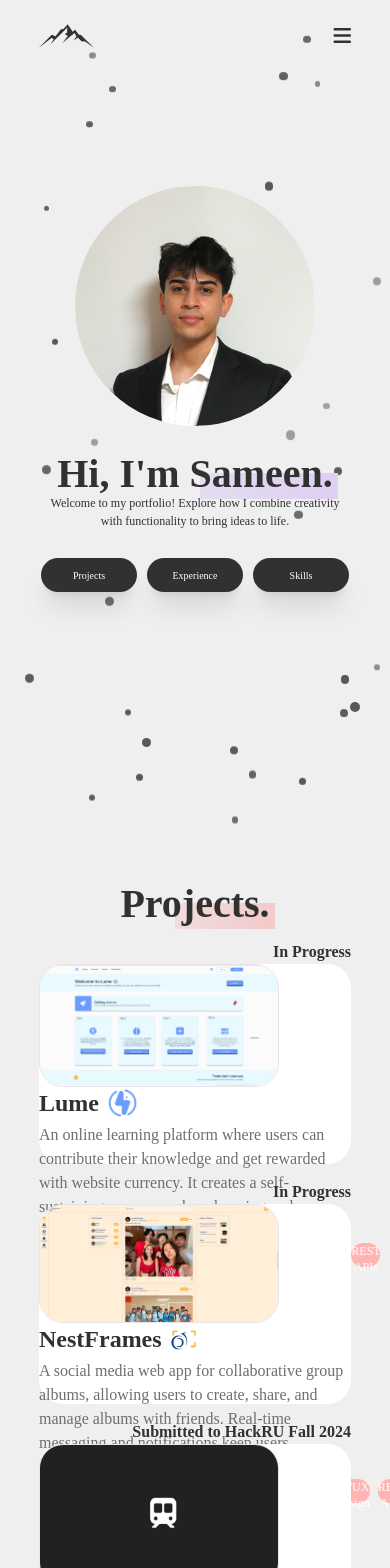
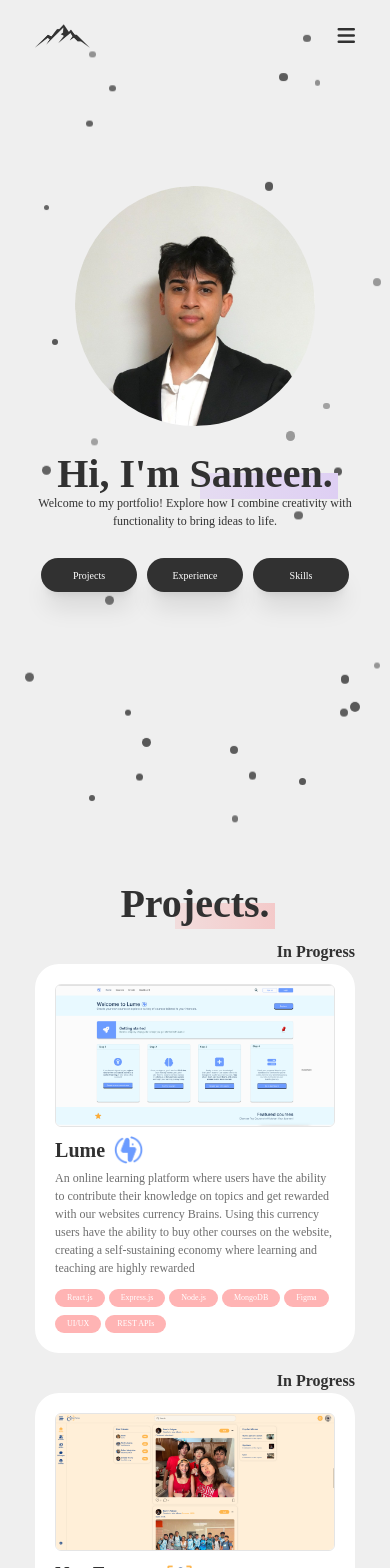
Before and after one commit to sameenmajid12/Portfolio, a React (Vite) app: page / in a window 390 px wide. Shown: the top 1568 px of the page. Built offline with nearby package versions, Linux system fonts and the light colour scheme; a web font is replaced by a local one.

Commit message:
Added responsiveness to project section

```diff
--- a/src/Components/Projects.jsx
+++ b/src/Components/Projects.jsx
@@ -5,7 +5,7 @@ const projects = [
   {
     title: "Lume",
     description:
-      "An online learning platform where users can contribute their knowledge and get rewarded with website currency. It creates a self-sustaining economy where learning and teaching are highly rewarded.",
+      "An online learning platform where users have the ability to contribute their knowledge on topics and get rewarded with our websites currency Brains. Using this currency users have the ability to buy other courses on the website,  creating a self-sustaining economy where learning and teaching are highly rewarded",
     imageUrl: "/assets/LumeSS.png",
     logoUrl: "/assets/LumeLogo.png",
     tools: [
@@ -14,7 +14,7 @@ const projects = [
       "Node.js",
       "MongoDB",
       "Figma",
-      "UI/UX Design",
+      "UI/UX",
       "REST APIs",
     ],
     status: "In Progress",
@@ -50,6 +50,7 @@ const projects = [
 ];
 
 function Projects() {
+
   const navigate = useNavigate();
   const navToProject = (route) => {
     navigate(`${route}`);
@@ -82,16 +83,16 @@ function Projects() {
               whileInView={{ opacity: 1, transform: "translateY(0)" }}
               transition={{ duration: 0.5 }}
               viewport={{ once: true, amount: 0.3 }}
-              className="cursor-pointer flex flex-col md:flex-row bg-white w-full h-50 flex gap-x-5 md:p-5 rounded-3xl relative hover:shadow-md hover:bg-[rgba(255,255,255,0.5)] transition-all"
+              className="cursor-pointer flex flex-col md:flex-row bg-white w-full  flex gap-x-5 gap-y-2 p-5 rounded-3xl relative hover:shadow-md hover:bg-[rgba(255,255,255,0.5)] transition-all"
             >
               <img
-                className="w-[clamp(15rem,20vw,19.375rem)] object-cover rounded-3xl md:rounded-sm border border-[rgba(0,0,0,0.10)]"
+                className="w-full md:w-[clamp(15rem,20vw,19.375rem)] object-cover rounded-md md:rounded-xl border border-[rgba(0,0,0,0.10)]"
                 src={project.imageUrl}
                 alt={project.title}
               />
-              <div className="flex flex-col justify-between">
+              <div className="flex flex-col gap-y-1 justify-between max-w-full">
                 <div>
-                  <h2 className="flex gap-x-2 font-bold text-2xl items-center pb-1">
+                  <h2 className="flex gap-x-2 font-bold text-[clamp(1.25rem,2vw,1.5rem)] items-center pb-1">
                     {project.title}
                     {project.logoUrl && (
                       <img
@@ -101,18 +102,19 @@ function Projects() {
                       />
                     )}
                   </h2>
-                  <p className="text-m text-[#6F6F6F]">{project.description}</p>
+                  <p className="text-[clamp(0.75rem,1vw,1rem)] text-[#6F6F6F] w-full mb-2">{project.description}</p>
                 </div>
-                <div className="flex items-center gap-x-2">
-                  <i className="fa-solid fa-screwdriver-wrench text-[#FF6868]"></i>
+                <div className="flex flex-wrap items-center gap-x-1 gap-y-2">
+
                   {project.tools.map((tool, i) => (
                     <button
                       key={i}
-                      className="text-xs bg-[#FFB4B4] w-25 h-6 text-white rounded-full"
+                      className="text-[clamp(0.5rem,1.25vw,0.75rem)] bg-[#FFB4B4] px-3 h-[clamp(1.125rem,1.75vw,1.5rem)] text-white rounded-full"
                     >
                       {tool}
                     </button>
                   ))}
+
                 </div>
               </div>
               <span className="absolute right-0 top-0 transform -translate-y-[100%] font-bold">
--- a/src/index.css
+++ b/src/index.css
@@ -27,8 +27,8 @@ html, body, #root {
   width:100%;
 }
 .sidePadding{
-  padding-left:clamp(1rem, 10vw, 12.5rem);
-  padding-right:clamp(1rem, 10vw, 12.5rem);
+  padding-left:clamp(1rem, 9vw, 12.5rem);
+  padding-right:clamp(1rem, 9vw, 12.5rem);
 }
 @keyframes float {
   0% { transform: translateY(0px); opacity: 0.8; }
```
